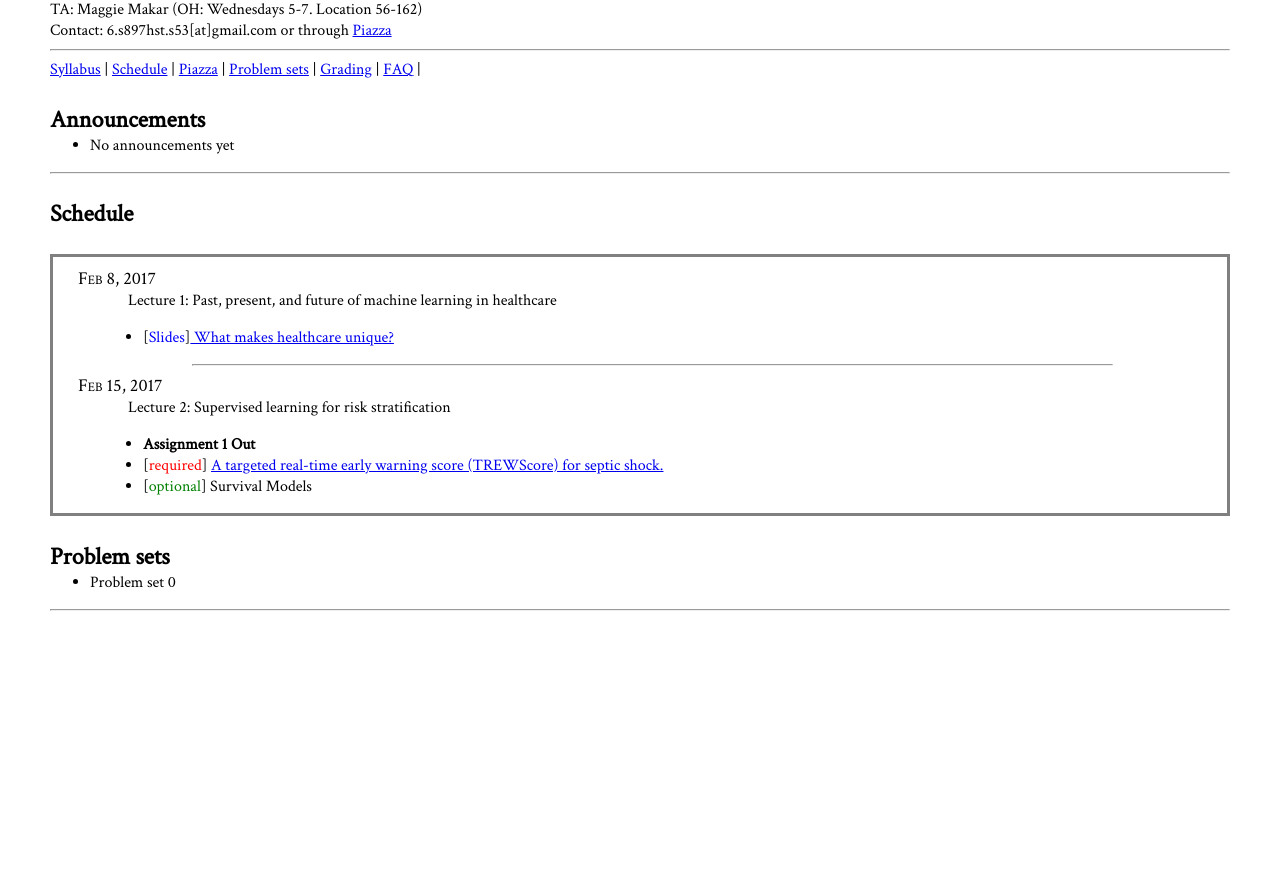
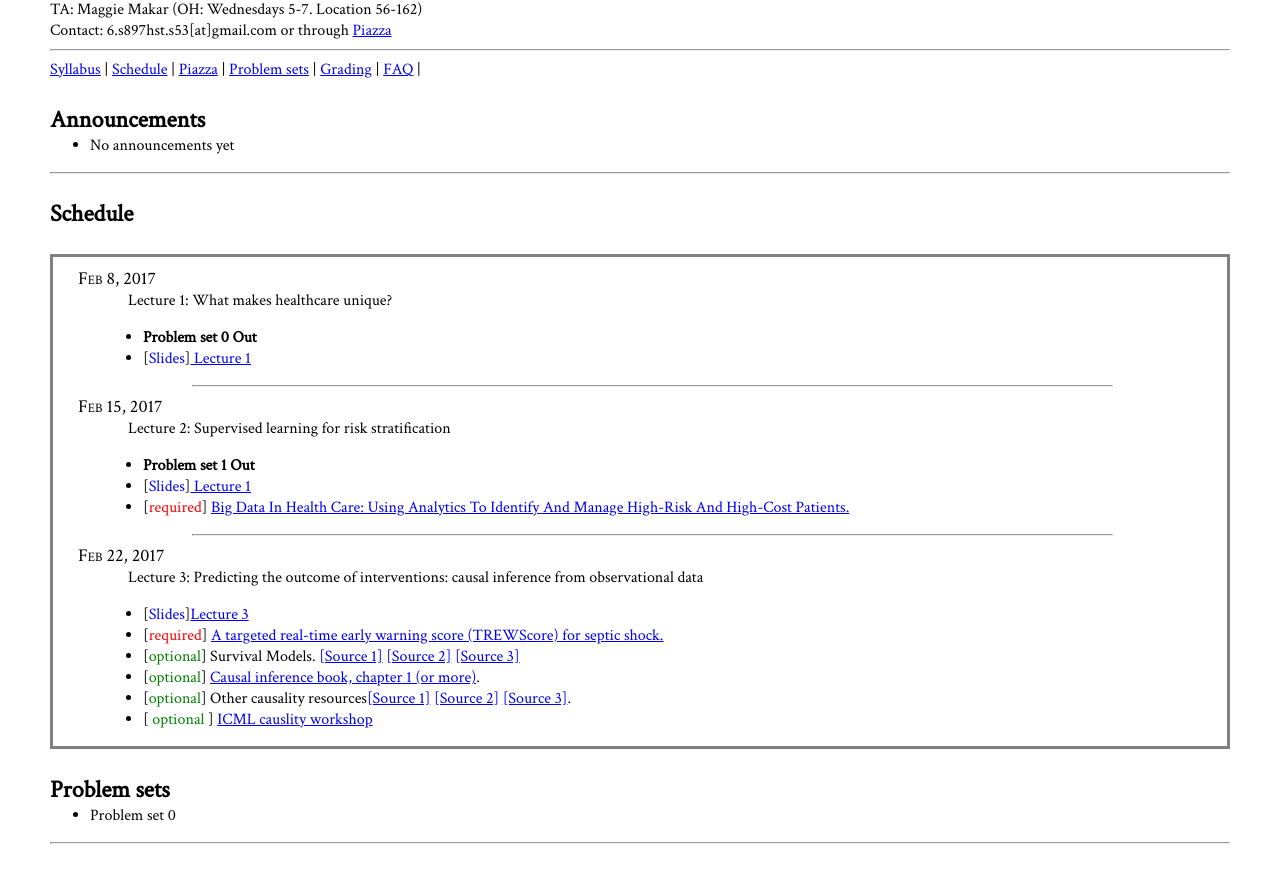
Before and after one commit to mlhc17mit/mlhc17mit.github.io, a plain HTML site: page index.html in a window 1280 px wide. Shown: the part 144-1026 px from the top of the page. Before the commit the page ends 805 px from the top, so only its background shows below. Drawn offline with Linux system fonts and the light colour scheme.

Commit message:
feb sched

```diff
--- a/index.html
+++ b/index.html
@@ -45,27 +45,51 @@
 <!---Feb-->
 
   </a><div class="lecture"><a name="schedule">
+  <!--lect 1-->
      <span class="lecture-date">Feb 8, 2017</span>
      <p class="lecture">
-     <span class="lecture-title">Lecture 1: Past, present, and future of machine learning in healthcare</span>
+     <span class="lecture-title">Lecture 1: What makes healthcare unique? </span>
      </p></a><div class="lecture-prep"><a name="schedule">
        </a><ul><a name="schedule">
-         <li>[<span class="slides">Slides</span>]<a href="http://people.csail.mit.edu/dsontag/courses/mlhc17/slides/lecture1.pdf"> What makes healthcare unique? </a> </i></li>
+       <li><span class="lecture-assign"> Problem set 0 Out</span></li>
+         <li>[<span class="slides">Slides</span>]<a href="http://people.csail.mit.edu/dsontag/courses/mlhc17/slides/lecture1.pdf"> Lecture 1 </a> </i></li>
        </ul>
      </div>
 
      <p></p>
 
      <hr width="80%">
-
+	<!--lect 2-->
      <span class="lecture-date">Feb 15, 2017</span>
      <p class="lecture">
      <span class="lecture-title">Lecture 2: Supervised learning for risk stratification </span>
        </p><div class="lecture-prep">
        <ul>
-         <li><span class="lecture-assign">Assignment 1 Out</span></li>
-         <li>[<span class="required">required</span>] <a href="http://stm.sciencemag.org/content/7/299/299ra122"> A targeted real-time early warning score (TREWScore) for septic shock.</a>
-         <li>[<span class="optional">optional</span>] Survival Models
+         <li><span class="lecture-assign">Problem set 1 Out</span></li>
+         <li>[<span class="slides">Slides</span>]<a href="http://people.csail.mit.edu/dsontag/courses/mlhc17/slides/lecture2.pdf"> Lecture 1 </a> </li>
+         <li>[<span class="required">required</span>] <a href="http://content.healthaffairs.org/content/33/7/1123.abstract"> Big Data In Health Care: Using Analytics To Identify And Manage High-Risk And High-Cost Patients.</a></li>
+      </ul>
+     </div>
+     <p></p>
+
+     <hr width="80%">
+     <!--lect 3-->
+     <span class="lecture-date">Feb 22, 2017</span>
+     <p class="lecture">
+     <span class="lecture-title">Lecture 3: Predicting the outcome of interventions: causal inference from observational data </span>
+       </p><div class="lecture-prep">
+       <ul>
+       	<li>[<span class="slides">Slides</span>]<a href="http://people.csail.mit.edu/dsontag/courses/mlhc17/slides/lecture3.pdf">Lecture 3 </a> </li>
+        <li>[<span class="required">required</span>] <a href="http://stm.sciencemag.org/content/7/299/299ra122"> A targeted real-time early warning score (TREWScore) for septic shock.</a></li>
+         <li>[<span class="optional">optional</span>] Survival Models. <a href="http://data.princeton.edu/wws509/notes/c7.pdf">[Source 1]</a> <a href="https://papers.nips.cc/paper/3375-on-ranking-in-survival-analysis-bounds-on-the-concordance-index.pdf">[Source 2]</a> <a href="http://www.jmlr.org/proceedings/papers/v56/Ranganath16.pdf">[Source 3]</a>
+         </li>
+         <li>[<span class="optional">optional</span>] <a href="https://www.hsph.harvard.edu/miguel-hernan/causal-inference-book/">Causal inference book, chapter 1 (or more)</a>.
+         </li>
+        <li>[<span class="optional">optional</span>] Other causality resources<a href="http://www.math.ku.dk/~peters/jonas_files/scriptChapter1-4.pdf">[Source 1]</a> <a href="http://www.stewartschultz.com/statistics/books/Design%20of%20observational%20studies.pdf">[Source 2]</a> <a href="http://ftp.cs.ucla.edu/pub/stat_ser/r350.pdf">[Source 3]</a>.
+         </li>
+         <li>[<span class = "optional"> optional </span>] <a href="http://techtalks.tv/talks/causal-inference-for-observational-studies/62355/" >ICML causlity workshop</a>
+         </li>
+
       </ul>
      </div>
      <p></p>
```
